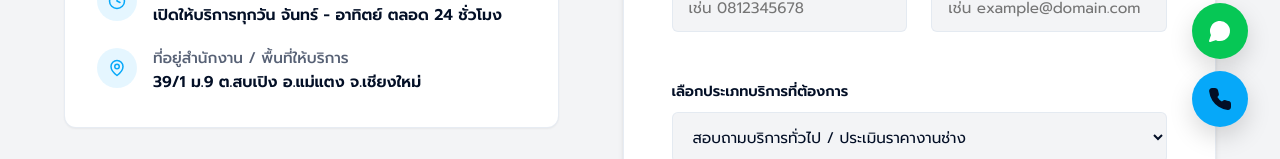
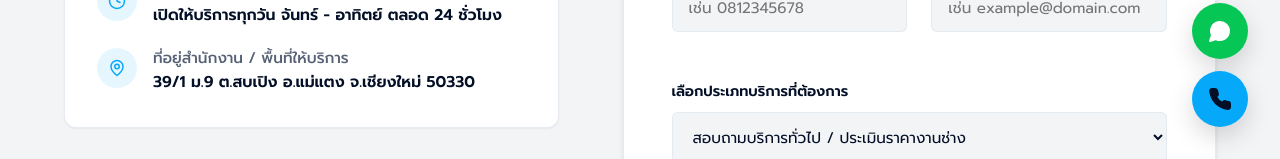
Before and after one commit to baanfaichiangmai/landing, a React (Vite) app: page /contact in a window 1280 px wide. Shown: the part 641-800 px from the top of the page. Built offline with nearby package versions, Linux system fonts and the light colour scheme.

Commit message:
feat: add configuration module and integrate it into the landing page

```diff
--- a/index.html
+++ b/index.html
@@ -42,7 +42,7 @@
         "streetAddress": "39/1 ม.9 ต.สบเปิง อ.แม่แตง",
         "addressLocality": "Mae Taeng",
         "addressRegion": "Chiang Mai",
-        "postalCode": "50150",
+        "postalCode": "50330",
         "addressCountry": "TH"
       },
       "geo": {
--- a/src/config.js
+++ b/src/config.js
@@ -15,7 +15,8 @@ export const BRAND_CONFIG = {
   lineLink: "https://line.me/ti/p/~@baanmefai1",
   facebook: "https://www.facebook.com/share/18JPZ8FqXY/",
   email: "baanfaichiangmai@gmail.com",
-  address: "39/1 ม.9 ต.สบเปิง อ.แม่แตง จ.เชียงใหม่",
+  address: "39/1 ม.9 ต.สบเปิง อ.แม่แตง จ.เชียงใหม่ 50330",
+  postalCode: "50330",
   geo: {
     latitude: 19.1176,
     longitude: 98.8687
```
